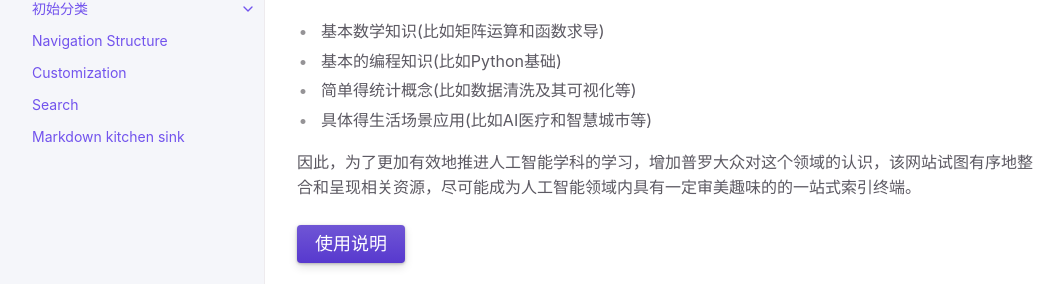
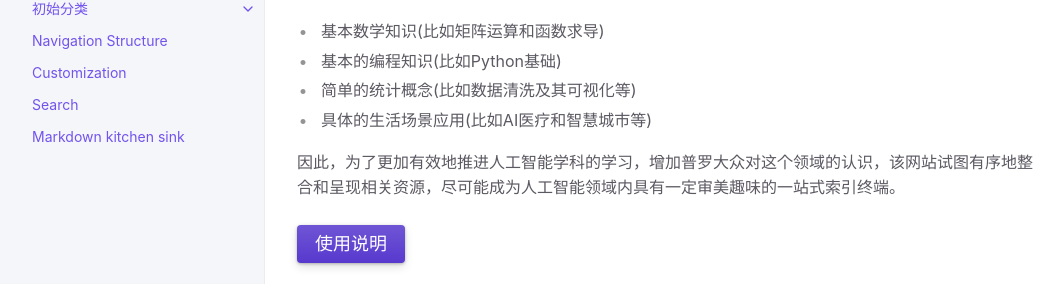
Before and after one commit to Michael-yunfei/MyPython, a Jekyll site: the page built from index.md, in a window 1280 px wide and 900 px high. Shown: the part 211-495 px from the top of the window, without its empty margins (107-1171 px from the left). Built offline with Jekyll 4.4.1, drawn with Linux system fonts in a browser that asks for light colours.

Commit message:
update homepage typo

```diff
--- a/index.md
+++ b/index.md
@@ -13,10 +13,10 @@ last_modified_date: 2020-04-27T17:54:08+0000
 由于人工智能是一个综合性学科，所以其对资源地整合有着更高的要求。具体来说，人工智能领域下的机器学习模型和深度学习模型所涉及的学科内容包括且不限于以下的内容:
 * 基本数学知识(比如矩阵运算和函数求导)
 * 基本的编程知识(比如Python基础)
-* 简单得统计概念(比如数据清洗及其可视化等)
-* 具体得生活场景应用(比如AI医疗和智慧城市等)
+* 简单的统计概念(比如数据清洗及其可视化等)
+* 具体的生活场景应用(比如AI医疗和智慧城市等)
 
-因此，为了更加有效地推进人工智能学科的学习，增加普罗大众对这个领域的认识，该网站试图有序地整合和呈现相关资源，尽可能成为人工智能领域内具有一定审美趣味的的一站式索引终端。
+因此，为了更加有效地推进人工智能学科的学习，增加普罗大众对这个领域的认识，该网站试图有序地整合和呈现相关资源，尽可能成为人工智能领域内具有一定审美趣味的一站式索引终端。
 
 {: .fs-6 .fw-300 }
 
```
